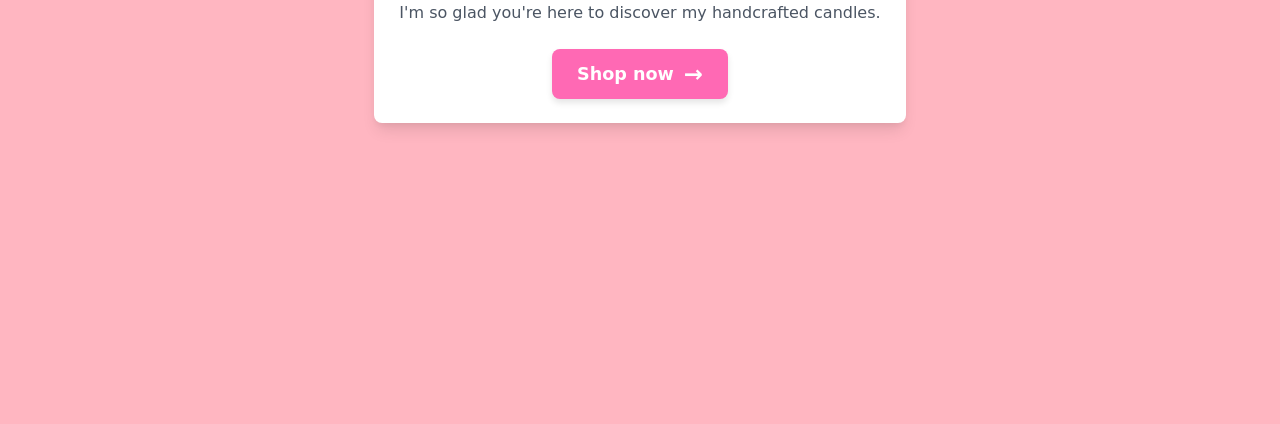
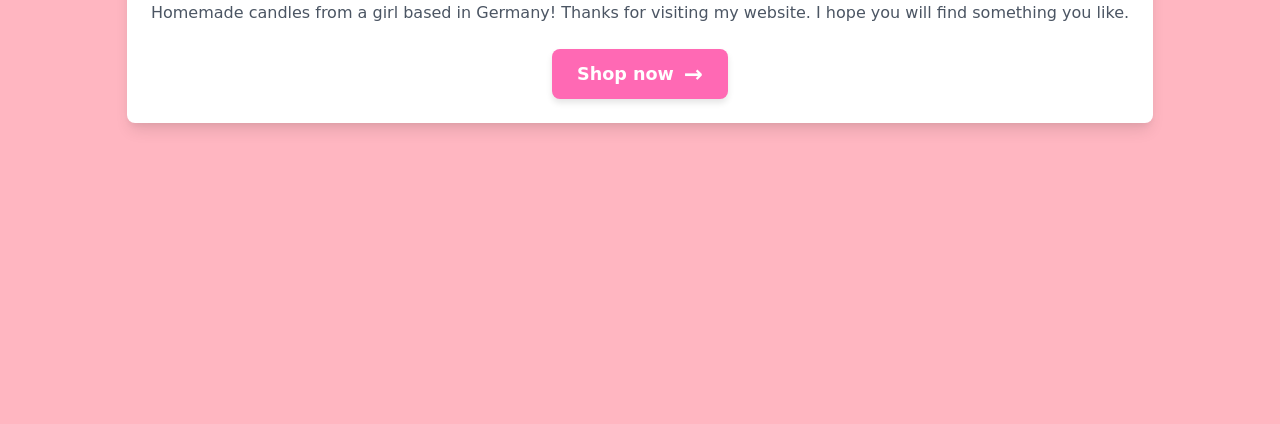
Before and after one commit to MariaKazantzi/candleWeb, a plain HTML site: page index.html in a window 1280 px wide. Shown: the part 376-800 px from the top of the page. Drawn offline with nearby package versions, Linux system fonts and the light colour scheme.

Commit message:
adding style base and js files

```diff
--- a/index.html
+++ b/index.html
@@ -82,7 +82,9 @@
 
     <div class="text-center p-6 bg-white rounded-lg shadow-lg">
         <h1 class="text-3xl font-bold text-gray-800 mb-4">Welcome to Simply Scented!</h1>
-        <p class="text-gray-600 mb-6"> I'm so glad you're here to discover my handcrafted candles.</p>
+        <p class="text-gray-600 mb-6"> Homemade candles from a girl based in Germany!
+            Thanks for visiting my website.
+            I hope you will find something you like.</p>
         <a onclick="window.location.href='shop.html'" class="shop-button">
             Shop now <span class="arrow">&rarr;</span>
         </a>
```
Also changed, not shown: styles/base.css (added).
